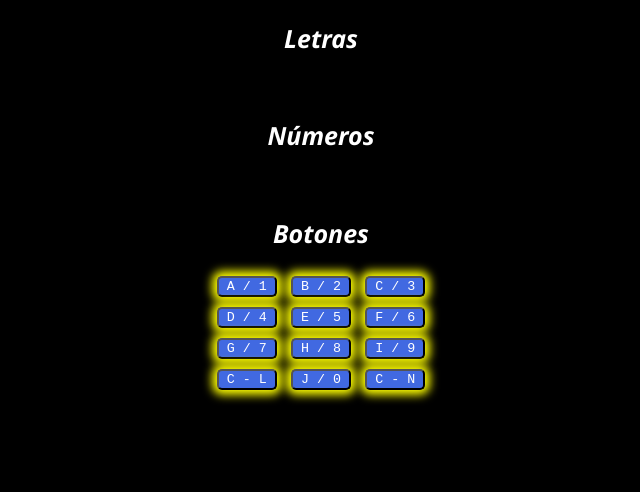
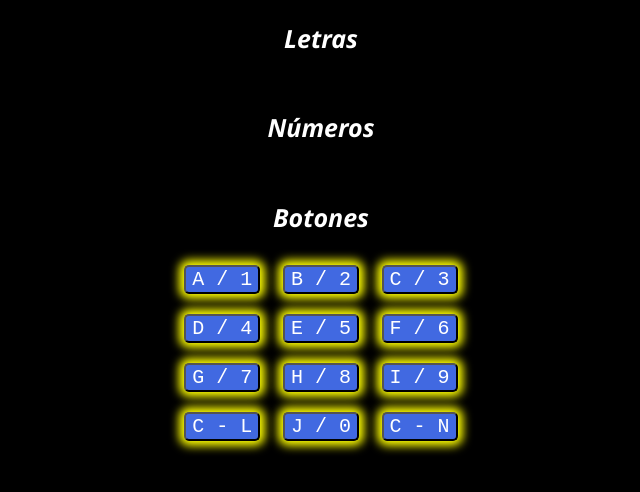
Before and after one commit to fepec/RetoLetrasYNumerosV2, a plain HTML site: page index.html in a window 1280 px wide. Shown: the whole page, without its empty margins (319-959 px from the left). Drawn offline with Linux system fonts and the light colour scheme.

Commit message:
modifica formato de botones

```diff
--- a/css/style.css
+++ b/css/style.css
@@ -1,3 +1,11 @@
+* {
+  box-sizing: border-box;
+}
+
+html {
+  font-size: 10px;
+}
+
 body {
     text-align: center;
     background-color: #000;
@@ -14,21 +22,34 @@ h2 {
     display:inline-block;
 }
 
+.button-box {
+  display: grid;
+  width: 40%;
+  margin: 0 auto;
+  grid-template-rows: auto;
+  grid-template-columns: 1fr 1fr 1fr;
+}
+
 button {
-  width: 60px;
-  margin: 5px;
+  /* Font settings */
+  font-family:'Courier New', Courier, monospace;
+  font-size: 2rem;
   text-align: center;
+  color: white;
+
+  /* Button positioning settings */
+  margin: 10px;
+  align-self: stretch;
+
+  /* Button aesthetics and animations*/
   background-color:royalblue;
   border-radius: 5px;
   box-shadow: 0px 0px 10px 5px yellow;
-  font-family:'Courier New', Courier, monospace;
-  color: white;
-  transition: color 500ms ease, background-color 500ms ease;
+  transition: color 300ms ease, background-color 500ms ease;
 }
 
 button:hover{
-
-    background-color:indigo;
+  background-color:indigo;
   }
 
 #letrasHTML {
```
